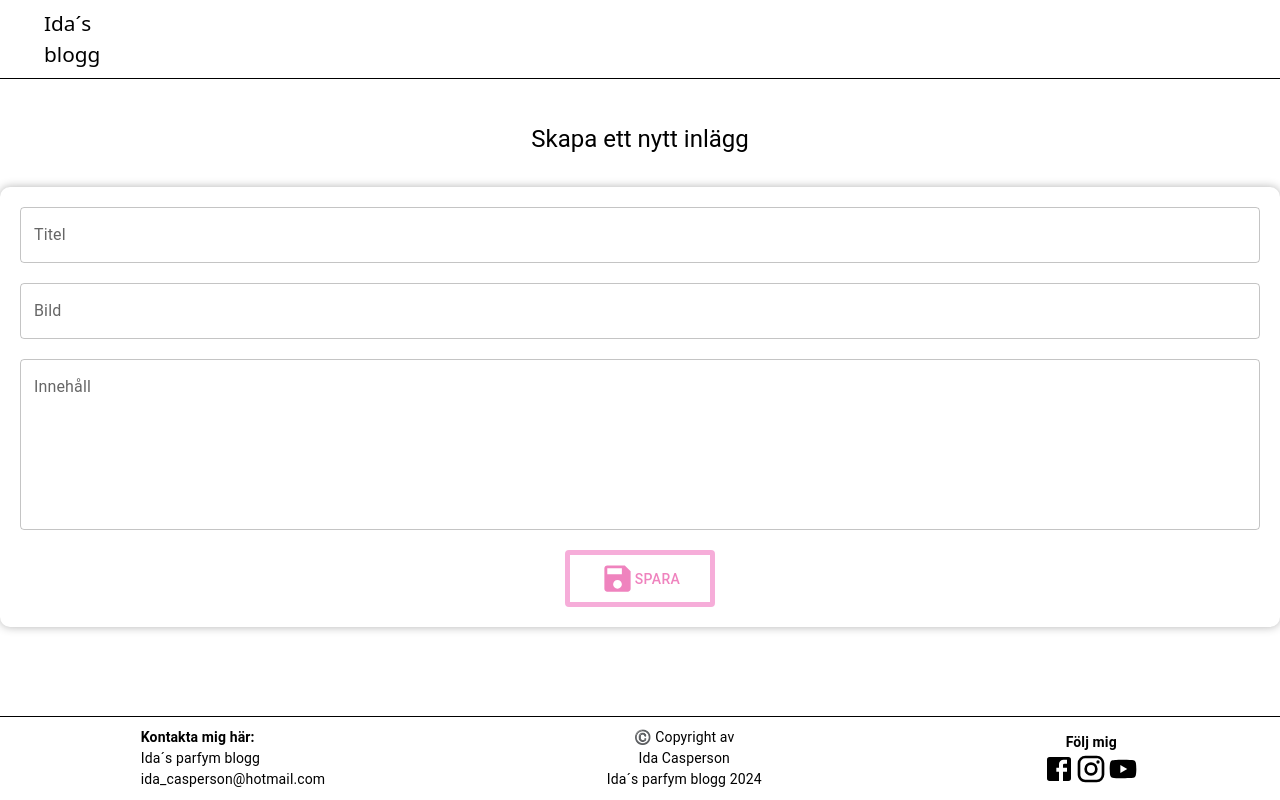
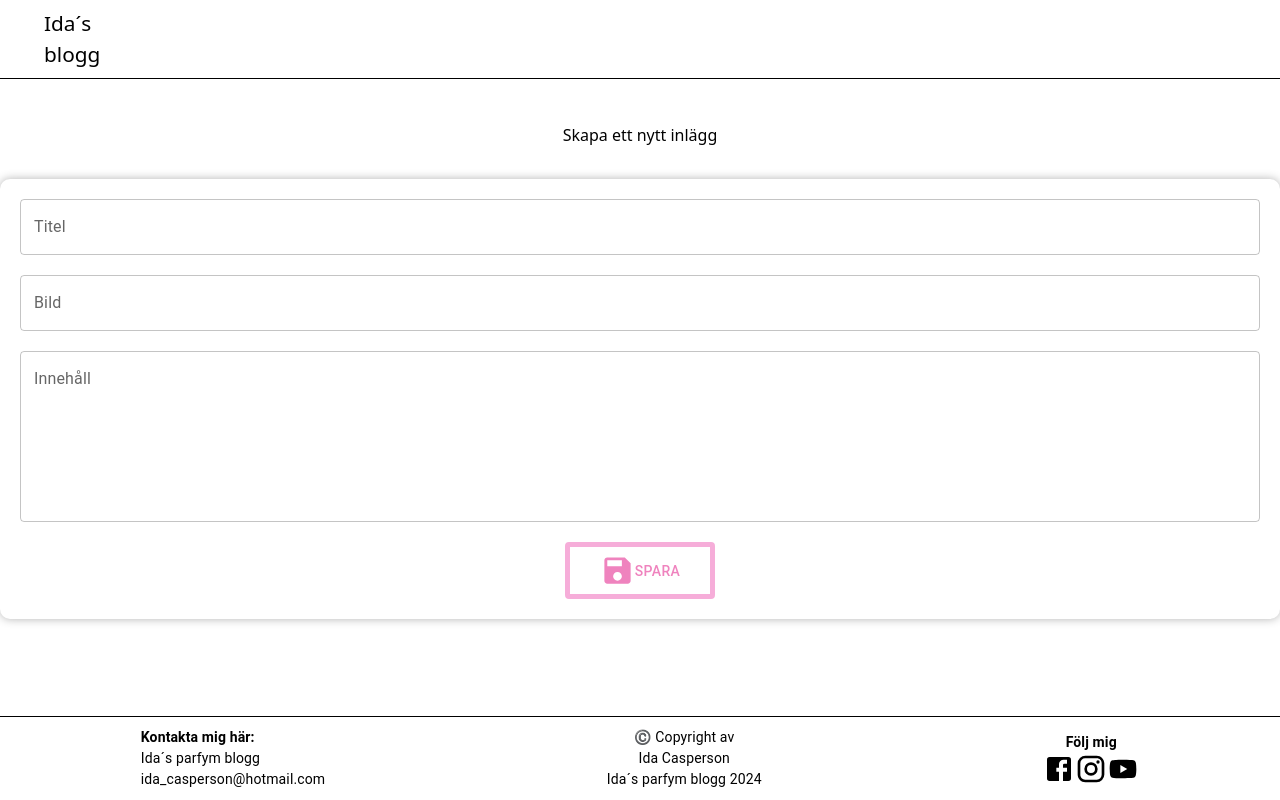
Before and after one commit to iiddaa96/cypress-nextjs-prisma, a Next.js app: page /form in a window 1280 px wide. Shown: the top 800 px of the page. Built offline with nearby package versions, Linux system fonts and the light colour scheme; a web font is replaced by a local one.

Commit message:
added h1 in cypress test

```diff
--- a/app/components/PostForm.tsx
+++ b/app/components/PostForm.tsx
@@ -1,6 +1,6 @@
 "use client";
 import SaveIcon from "@mui/icons-material/Save";
-import { Box, Button, TextField, Typography } from "@mui/material";
+import { Box, Button, TextField } from "@mui/material";
 import { useRouter } from "next/navigation";
 import { useState } from "react";
 import { addNewPost } from "../endpoints/post-endpoint";
@@ -32,12 +32,15 @@ const AddPostForm = () => {
 
   return (
     <>
-      <Typography
-        sx={{ textAlign: "center", marginTop: "-6rem", marginBottom: "2rem" }}
-        variant="h5"
+      <h1
+        style={{
+          marginTop: "-6rem",
+          marginBottom: "2rem",
+          textAlign: "center",
+        }}
       >
         Skapa ett nytt inlägg
-      </Typography>
+      </h1>
       <Box
         component="form"
         onSubmit={handleSubmit}
```
Also changed, not shown: 2 other files (tests, documents, lock files or other folders).
